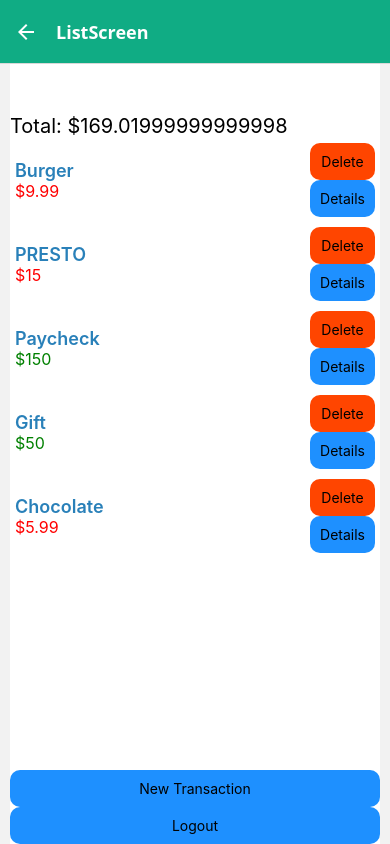
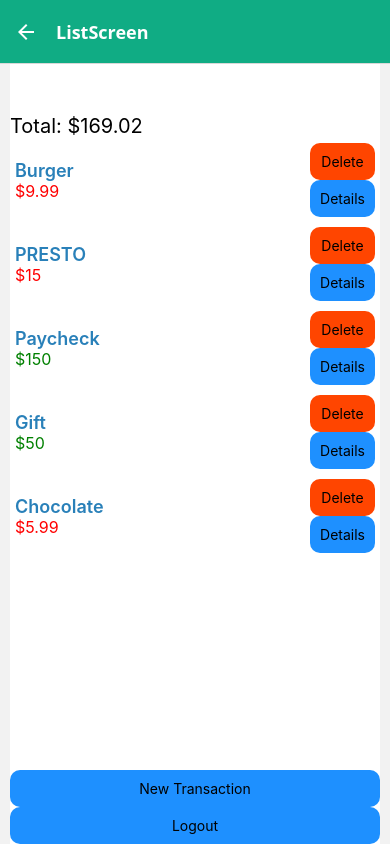
Before and after one commit to Obspogon/ALI_T1, a React Native app: screen /ListScreen in a window 390 px wide. Built offline with nearby package versions, Linux system fonts and the light colour scheme.

Commit message:
enforce precision

```diff
--- a/ListScreen.js
+++ b/ListScreen.js
@@ -15,7 +15,7 @@ const ListScreen = ({ navigation, route }) => {
 
 	return (
 		<View style={styles.container}>
-			<Text style={{ fontSize: 20 }}>Total: ${total}</Text>
+			<Text style={{ fontSize: 20 }}>Total: ${Number(total.toFixed(2))}</Text>
 			<FlatList
 				data={transactions}
 				keyExtractor={(item) => item.id}
```
